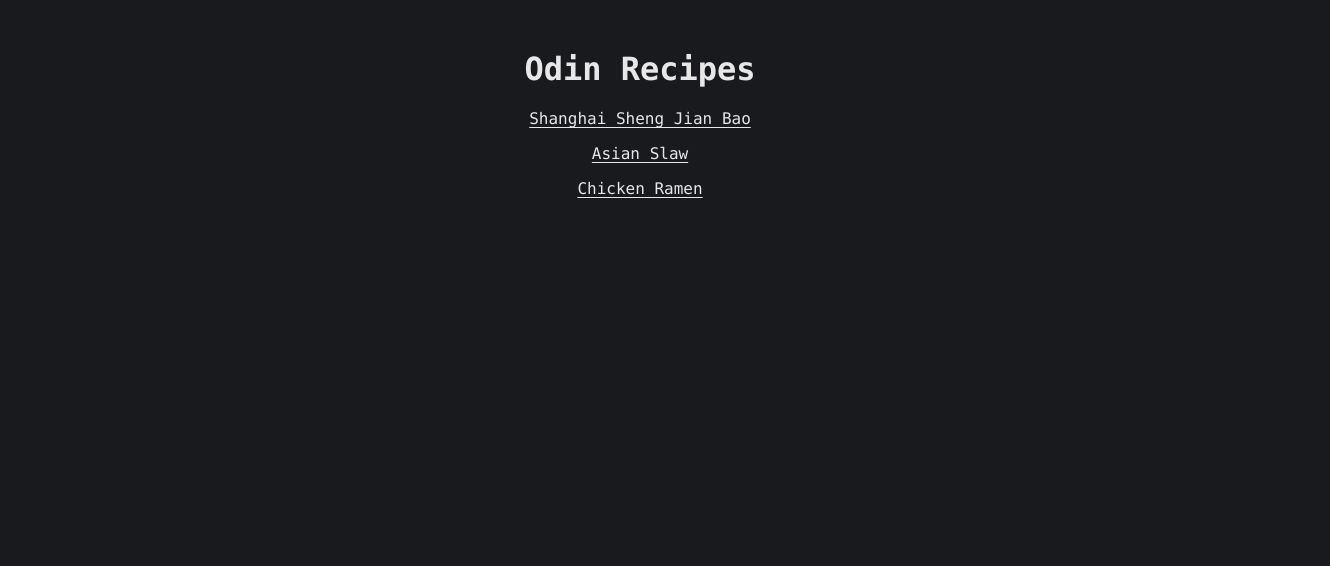
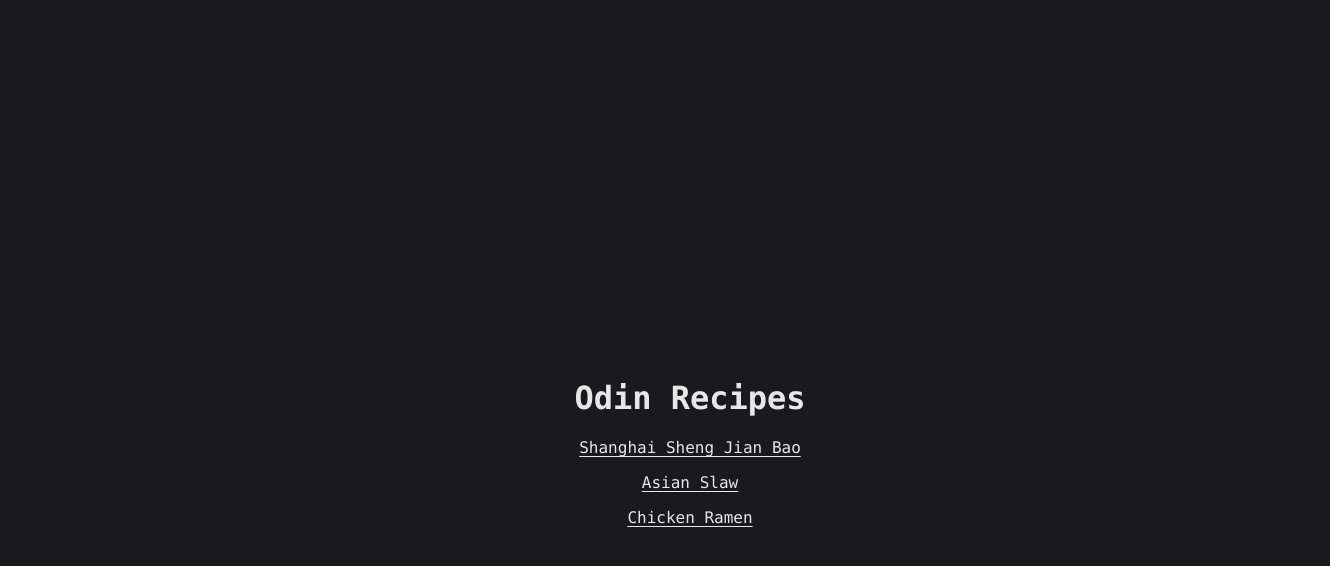
Before and after one commit to eric-travels/odin-recipes, a plain HTML site: page index.html in a window 1280 px wide. Shown: the whole page, 1330 px wide, since content can reach past the window. Drawn offline with Linux system fonts and the light colour scheme.

Commit message:
Align recipe links to center of page

```diff
--- a/index.html
+++ b/index.html
@@ -9,11 +9,12 @@
 </head>
 <body class="index-body">
     <div class="recipe-links">
-    <h1>Odin Recipes</h1>
-    <p><a class ="recipe-item" href="recipes/shengjianbao.html">Shanghai Sheng Jian Bao</a></p>
-    <p><a class ="recipe-item" href="recipes/asianslaw.html">Asian Slaw</a></p>
-    <p><a class ="recipe-item" href="recipes/ramen.html">Chicken Ramen</a></p>
-    </ul>
+        <div>
+            <h1>Odin Recipes</h1>
+            <p><a class ="recipe-item" href="recipes/shengjianbao.html">Shanghai Sheng Jian Bao</a></p>
+            <p><a class ="recipe-item" href="recipes/asianslaw.html">Asian Slaw</a></p>
+            <p><a class ="recipe-item" href="recipes/ramen.html">Chicken Ramen</a></p>
+        </div>
     </div>
 </body>
 </html>
--- a/odin-recipes.css
+++ b/odin-recipes.css
@@ -6,10 +6,6 @@
     background-color: rgb(25, 26, 29);
     color:rgb(231, 231, 231);
     margin: 50px;
-}
-
-.index-body{
-    text-align: center;
 }
 
 a{
@@ -25,3 +21,13 @@ a{
     text-align: center;
     margin-bottom: 75px;
 }
+
+.recipe-links{
+    text-align: center;
+    width:100vw;
+    height:100vh;
+    margin:auto;
+    display: flex;
+    justify-content: center;
+    align-items: center;
+}
```
